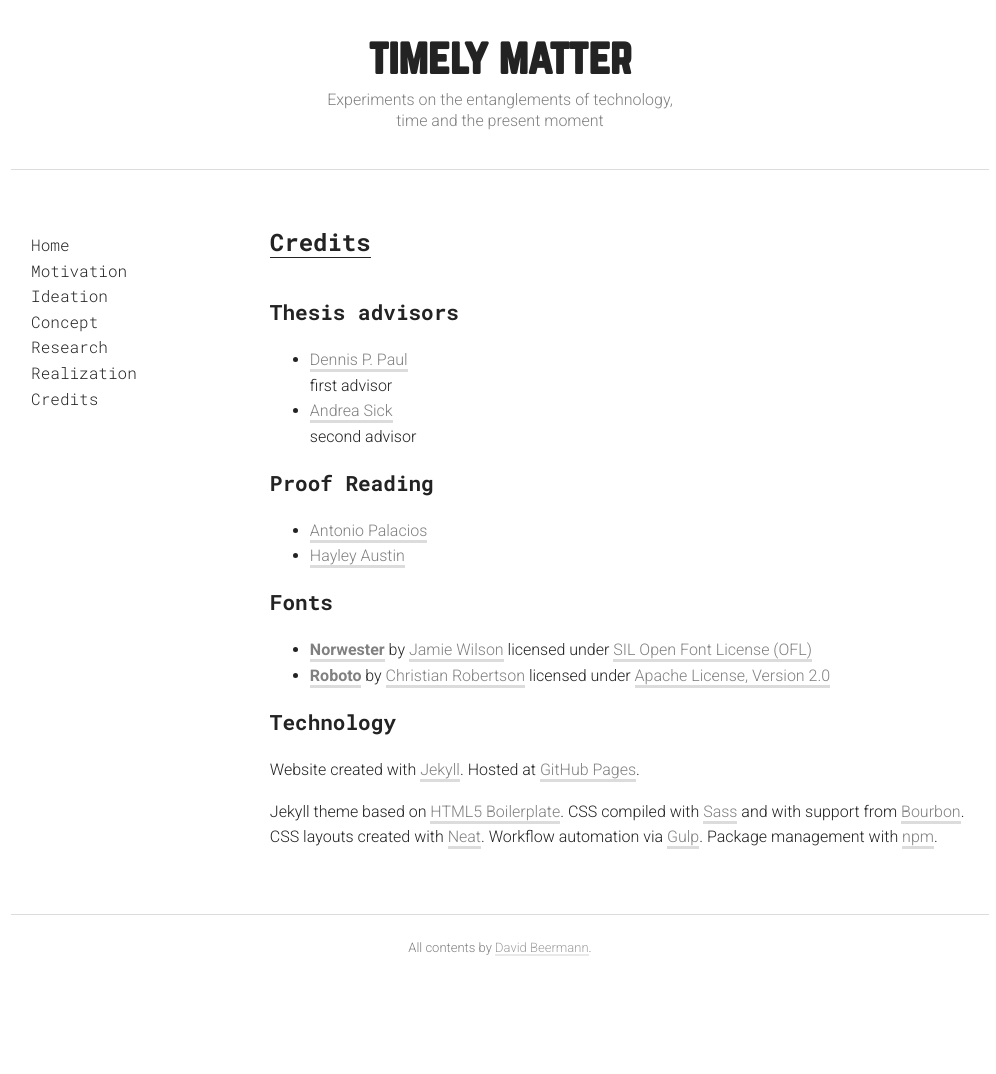
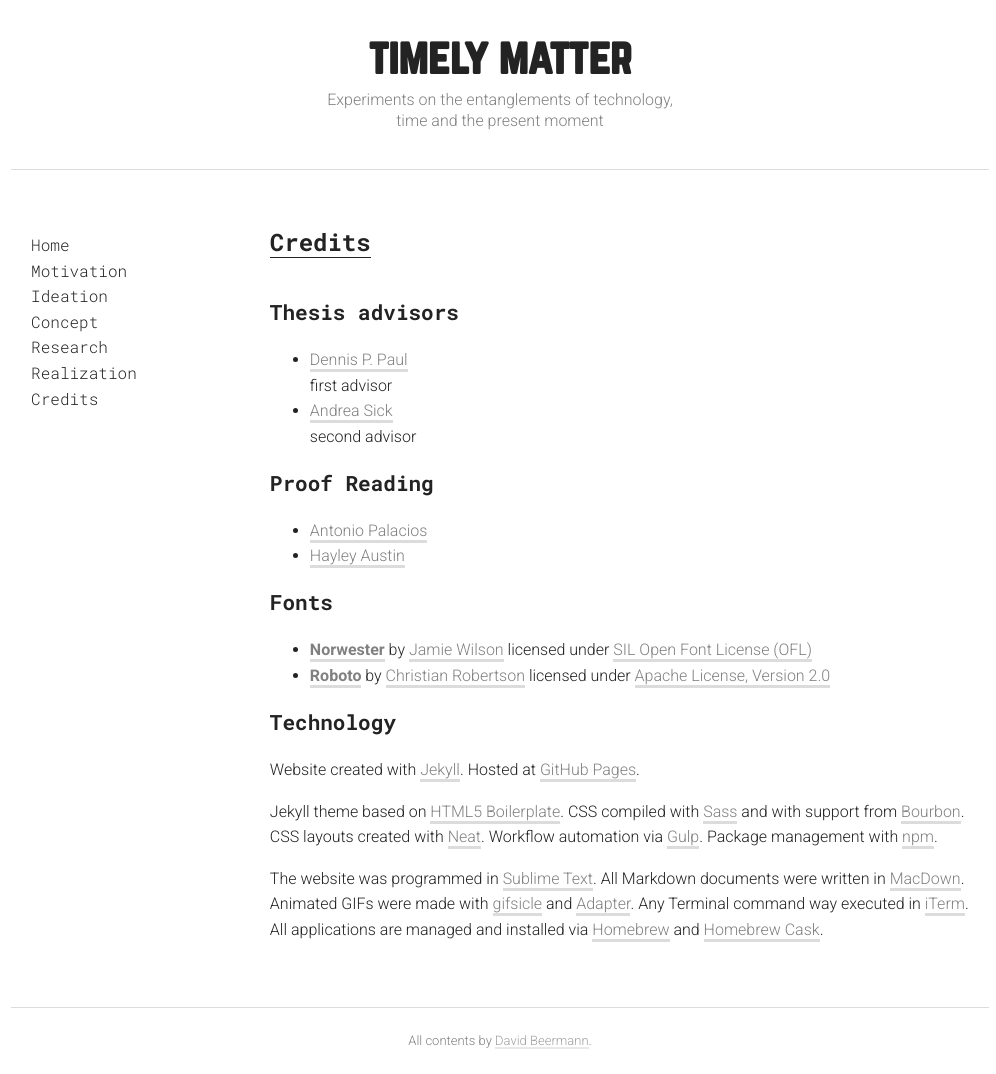
Before and after one commit to davidbeermann/timely-matter, a Jekyll site: the page built from credits/index.md, in a window 1280 px wide and 1074 px high. Shown: the whole window, without its empty margins (140-1136 px from the left). Built offline with Jekyll 4.4.1, drawn with Linux system fonts in a browser that asks for light colours.

Commit message:
extended tech credits

```diff
--- a/credits/index.md
+++ b/credits/index.md
@@ -28,3 +28,5 @@ second advisor
 Website created with [Jekyll](http://jekyllrb.com/). Hosted at [GitHub Pages](https://pages.github.com/).
 
 Jekyll theme based on [HTML5 Boilerplate](http://html5boilerplate.com/). CSS compiled with [Sass](http://sass-lang.com/) and with support from [Bourbon](http://bourbon.io/). CSS layouts created with [Neat](http://neat.bourbon.io/). Workflow automation via [Gulp](http://gulpjs.com/). Package management with [npm](https://www.npmjs.com/).
+
+The website was programmed in [Sublime Text](https://www.sublimetext.com/). All Markdown documents were written in [MacDown](http://macdown.uranusjr.com/). Animated GIFs were made with [gifsicle](http://www.lcdf.org/gifsicle/) and [Adapter](https://www.macroplant.com/adapter/). Any Terminal command way executed in [iTerm](http://iterm2.com/). All applications are managed and installed via [Homebrew](http://brew.sh/) and [Homebrew Cask](https://caskroom.github.io/).
```
